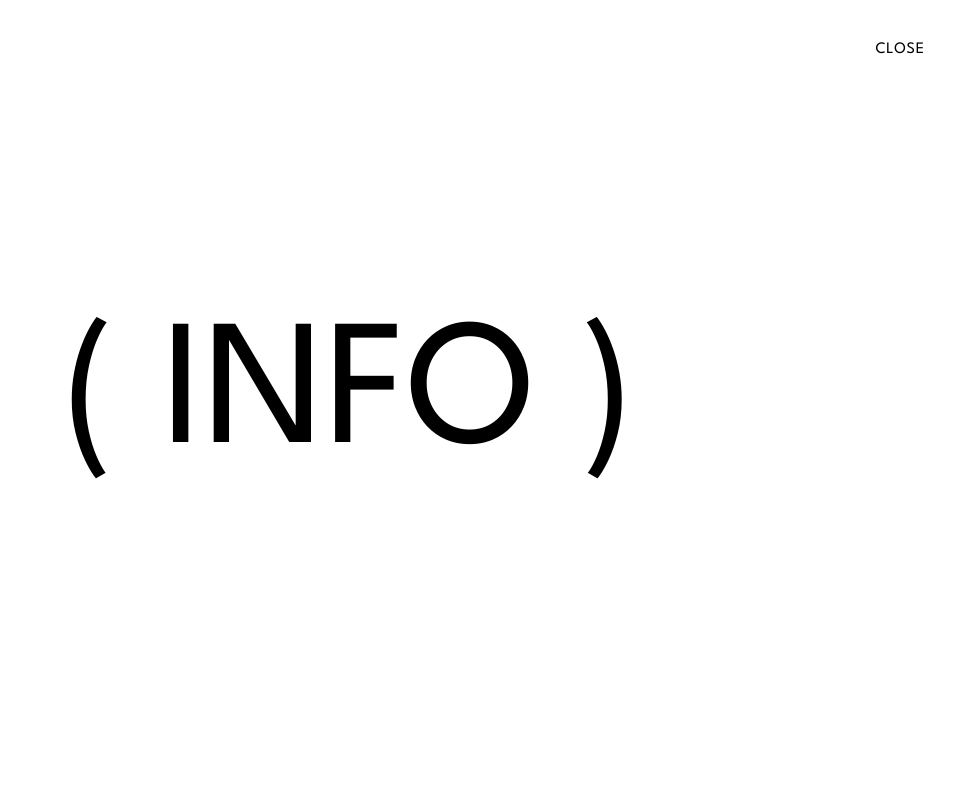
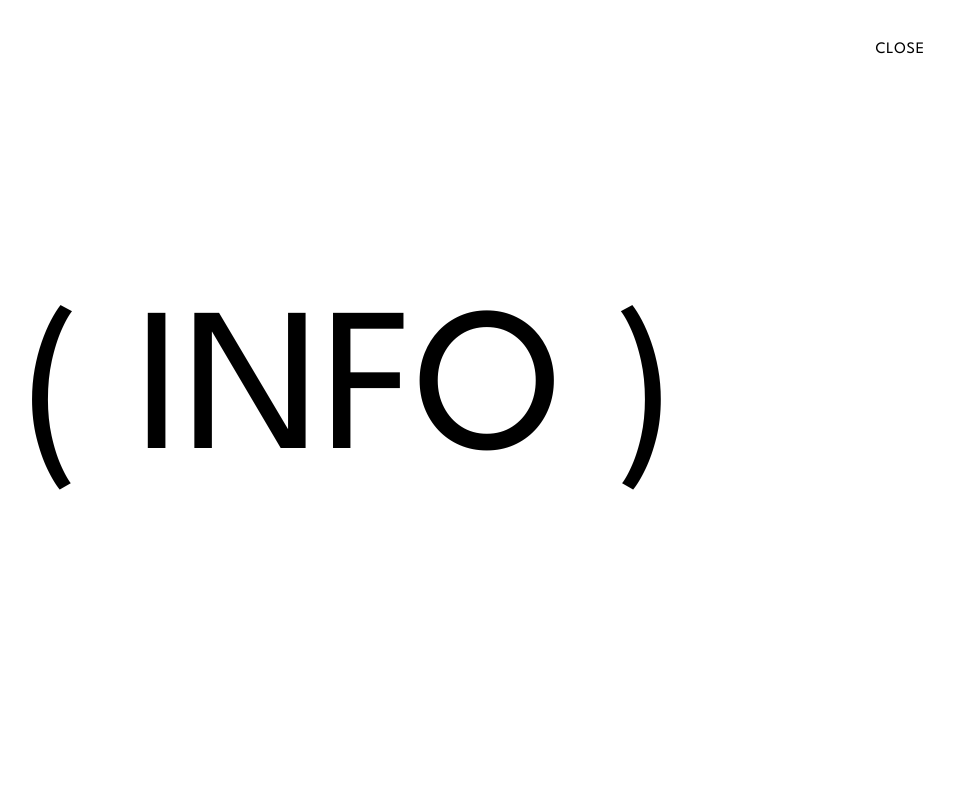
Before and after one commit to andrejkoller/professional, a Next.js app: page /about in a window 1280 px wide. Shown: the top 800 px of the page, without its empty margins (291-1245 px from the left). Built offline with nearby package versions, Linux system fonts and the light colour scheme.

Commit message:
feat: implement GSAP animations for scroll-triggered effects on About page; enhance layout and styling for improved user experience

```diff
--- a/src/app/about/page.js
+++ b/src/app/about/page.js
@@ -1,19 +1,98 @@
+"use client";
+
 import Link from "next/link";
 import styles from "./page.module.css";
+import gsap from "gsap";
+import { ScrollTrigger } from "gsap/all";
+import { useEffect, useRef } from "react";
 import { HoverText } from "../components/HoverText/HoverText";
 
+gsap.registerPlugin(ScrollTrigger);
+
 export default function Page() {
+  const navRef = useRef(null);
+  const projectRef = useRef(null);
+  const nav2Ref = useRef(null);
+
+  useEffect(() => {
+    const nav = navRef.current;
+    const project = projectRef.current;
+    const nav2 = nav2Ref.current;
+
+    if (!nav || !project || !nav2) return;
+
+    const timeline = gsap.timeline({
+      scrollTrigger: {
+        trigger: project,
+        start: "top top",
+        end: "bottom bottom",
+        scrub: 1.5,
+      },
+    });
+
+    timeline.to(nav, {
+      scale: 0.8,
+      opacity: 0.1,
+      ease: "power4.out",
+    });
+
+    return () => {
+      timeline.kill();
+    };
+  }, []);
+
   return (
-    <div className={styles["about-container"]}>
-      <Link href={"/"} className={styles["back"]}>
-        <HoverText text={"CLOSE"} />
-      </Link>
-      <div className={styles["about-content"]}>
-        <figure className={styles["info-title"]}>
-          <div className={styles["info-title-text"]}>( INFO )</div>
+    <>
+      <div className={styles["title-container"]}>
+        <Link href={"/"} className={styles["back"]}>
+          <HoverText text={"CLOSE"} />
+        </Link>
+        <figure className={styles["title-content"]} ref={navRef}>
+          <figure className={styles["title"]}>
+            <div>( INFO )</div>
+          </figure>
         </figure>
-        <section className={styles["about-text"]}></section>
       </div>
-    </div>
+      <div className={styles["sections-container"]}>
+        <div className={styles["sections-content"]}>
+          <figure className={styles["figure"]} ref={projectRef}></figure>
+          <section className={styles["info-section"]}>
+            <figure className={styles["figure-inner"]}></figure>
+            <div className={styles["info-title"]}>
+              <h2>
+                passionate application developer with a focus on frontend
+                development, design and user experience.
+              </h2>
+            </div>
+            <div className={styles["info-content"]}>
+              <figure className={styles["info-description"]}>
+                <p>
+                  tools and technologies I used so far
+                  <br />
+                  HTML5, CSS3, SCSS, JavaScript, TypeScript, Angular, React,
+                  Next.js, Vue.js, .NET, C#, Java, Mssql, Tailwindcss,
+                  Bootstrap, WordPress, Webflow,
+                </p>
+              </figure>
+            </div>
+            <div className={styles["info-title"]}>
+              <h2>
+                always puts an emphasis on creating memorable experience that
+                transcends objectives.
+              </h2>
+            </div>
+            <div className={styles["info-title"]}>
+              <h2>*</h2>
+            </div>
+          </section>
+          <figure className={styles["figure2"]} ref={nav2Ref}>
+            <h2>
+              open for colloboration <br />
+              <Link href={"mailto:andrejkoller@outlook.com"}>reach out</Link>
+            </h2>
+          </figure>
+        </div>
+      </div>
+    </>
   );
 }
--- a/src/app/about/page.module.css
+++ b/src/app/about/page.module.css
@@ -1,20 +1,136 @@
-.about-container .back {
-  position: fixed;
-  top: 5vh;
-  right: 5vw;
-}
-
-.about-container .about-content {
+.title-container {
   display: flex;
   flex-direction: column;
   align-items: center;
   justify-content: center;
   height: 100vh;
+  width: 100%;
+  position: fixed;
+  top: 0;
+  left: 0;
+  z-index: 50;
+  transition: none;
+}
+
+.title-container .back {
+  position: fixed;
+  top: 5vh;
+  right: 5vw;
+  z-index: 999;
+}
+
+.title-container .title-content {
+  display: flex;
+  flex-direction: column;
+  align-items: center;
+  justify-content: center;
+  height: 100%;
+  width: 100%;
   padding: 0 5vw;
 }
 
-.about-container .about-content .info-title {
-  font-size: 14vw;
+.title-container .title-content .title {
+  font-size: 16vw;
+  font-weight: 400;
+}
+
+.sections-container {
+  display: flex;
+  flex-direction: column;
+  justify-content: center;
+  align-items: center;
+  position: relative;
+}
+
+.sections-container .figure {
+  display: flex;
+  flex-direction: column;
+  justify-content: flex-end;
+  align-items: center;
+  width: 100%;
+  height: 120vh;
+  margin: 0;
+}
+
+.sections-container .figure p {
+  z-index: 20;
+  font-size: 12px;
+  margin: 0;
+  padding-bottom: 2rem;
+  position: fixed;
+  bottom: 0;
+}
+
+.sections-container .info-section {
+  display: flex;
+  flex-direction: column;
+  justify-content: center;
+  align-items: center;
+  position: relative;
+  z-index: 999;
+  min-height: 100vh;
+  width: 950px;
+  margin: 0 auto;
+}
+
+.sections-container .info-section .info-title {
+  display: flex;
+  flex-direction: column;
+  justify-content: center;
+  align-items: center;
+  width: 100%;
+  padding: 40px 0;
+}
+
+.sections-container .info-section .info-title h2 {
+  font-size: 40px;
+  font-weight: 400;
   line-height: 1em;
   margin: 0;
+  text-align: center;
+  text-transform: uppercase;
 }
+
+.sections-container .info-section .info-content {
+  display: flex;
+  flex-direction: column;
+  justify-content: center;
+  align-items: center;
+  width: 100%;
+}
+
+.sections-container .info-section .info-content .info-description {
+  display: flex;
+  flex-direction: column;
+  justify-content: center;
+  align-items: center;
+  width: 100%;
+}
+
+.sections-container .info-section .info-content .info-description p {
+  font-size: 16px;
+  font-weight: 400;
+  line-height: 1.5em;
+  margin: 0;
+  padding: 0 5vw;
+  text-align: center;
+  text-transform: uppercase;
+}
+
+.sections-container .figure2 {
+  display: flex;
+  flex-direction: column;
+  justify-content: center;
+  align-items: center;
+  width: 100%;
+  margin-bottom: 43vh;
+}
+
+.sections-container .figure2 h2 {
+  font-size: 40px;
+  font-weight: 400;
+  line-height: 1em;
+  margin: 0;
+  text-align: center;
+  text-transform: uppercase;
+}
```
Also changed, not shown: src/app/page.js (+4 -24 lines).
